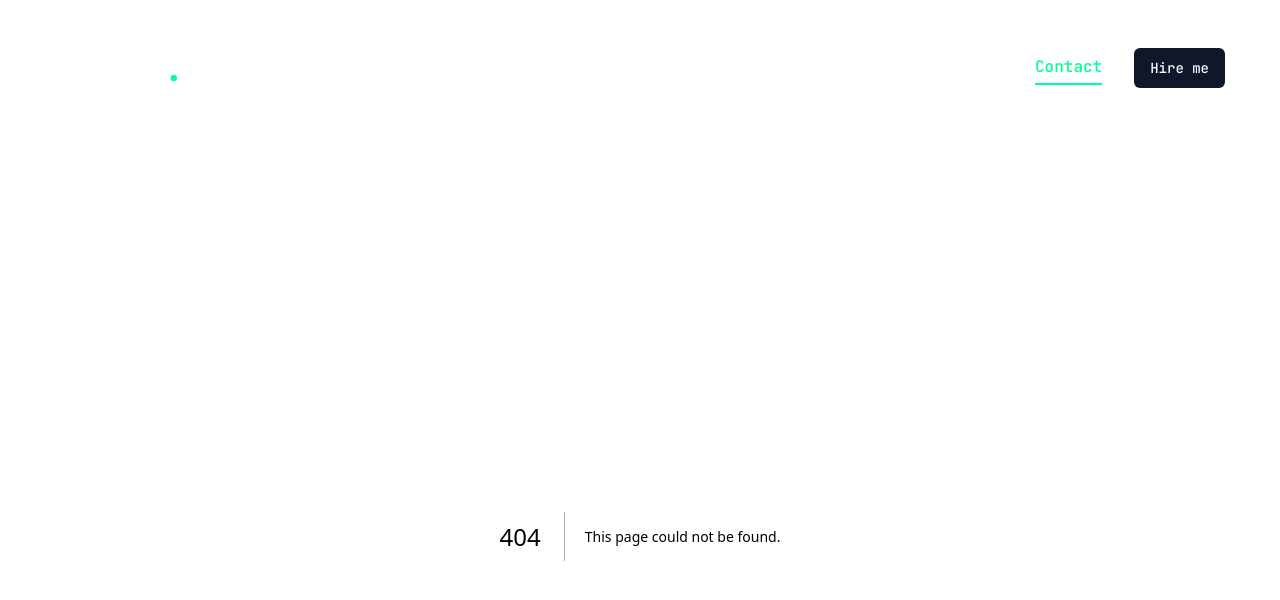
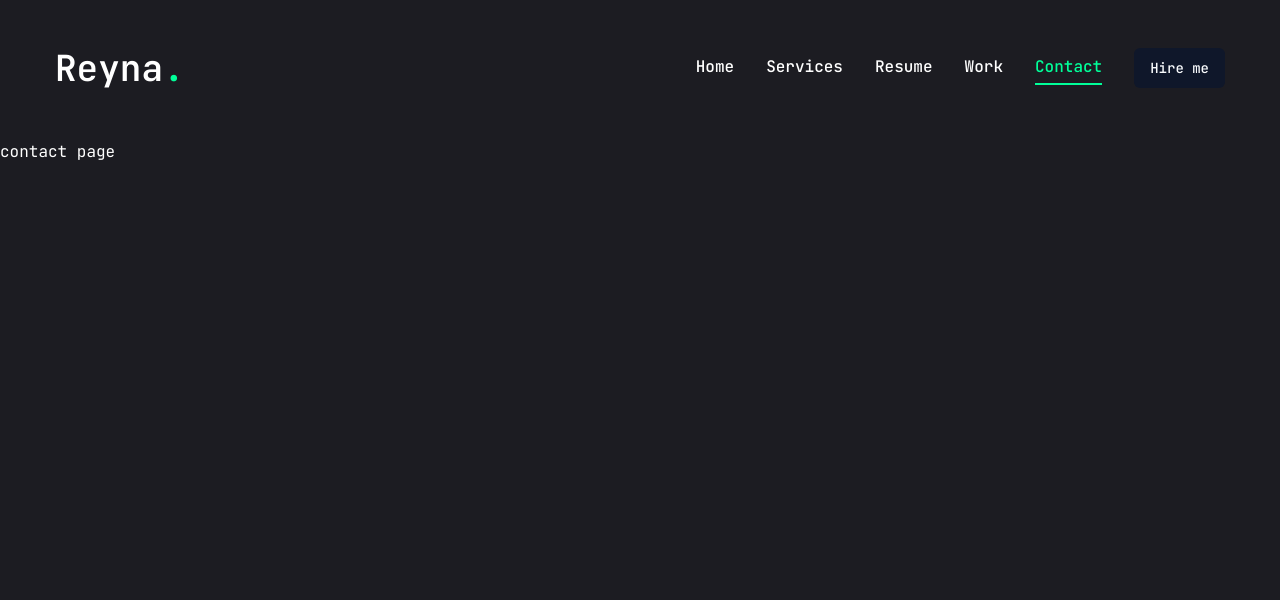
Before and after one commit to reynaroma/reyna-portfolio, a Next.js app: page /contact in a window 1280 px wide. Before the commit this address had no page. Shown: the top 600 px of the page. Built offline with nearby package versions, Linux system fonts and the light colour scheme.

Commit message:
Add new component for Work

```diff
--- /dev/null
+++ b/app/contact/page.jsx
@@ -0,0 +1,10 @@
+
+function Contact() {
+  return (
+    <div>
+      contact page
+    </div>
+  )
+}
+
+export default Contact
```
